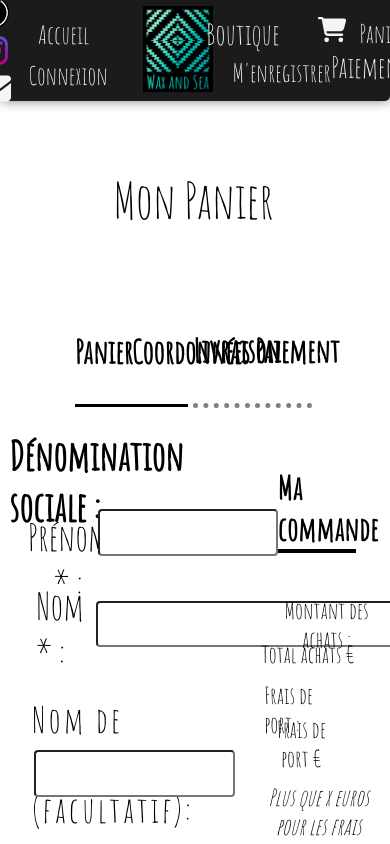
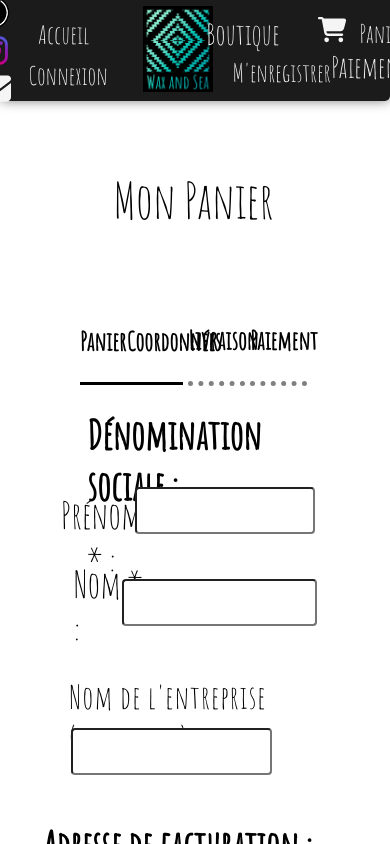
Before and after one commit to tristanlaulanie/waxandsea-front-dashboard, a React (Create React App) app: page /panier/coordonnees in a window 390 px wide. Shown: the top 844 px of the page. Built offline with nearby package versions, Linux system fonts and the light colour scheme.

Commit message:
PanierCoordonnees:Width575-Height950:Responsive

```diff
--- a/src/components/Panier/PanierCoordonnees/PanierCoordonneesResponsive.css
+++ b/src/components/Panier/PanierCoordonnees/PanierCoordonneesResponsive.css
@@ -511,8 +511,6 @@
   #first-name_label_input_container label {
     /* border: 2px dotted blue; */
     left: 0;
-    display: inline-block;
-    width: 1200px;
     margin: 0;
   }
 
@@ -749,3 +747,67 @@
     top: 10px;
   }
 }
+
+@media screen and (width <= 645px) and (max-height: 950px) {
+  .PanierCoordonnees {
+    height: 375vh;
+  }
+
+  #mon-panier_coordonnees-commande {
+    display: flex;
+    flex-direction: column;
+  }
+
+  #first-name_label_input_container {
+    width: 70vw;
+  }
+
+  #first-name_label_input_container label {
+    /* border: 1px solid red; */
+    left: -1vw;
+    width: 50vw;
+  }
+
+  #last-name_label_input-container {
+    width: 70vw;
+  }
+
+  #last-name_label_input-container input {
+    width: 50vw;
+    left: -7.5vw;
+  }
+
+  #company-name_label_input label {
+    width: 70vw;
+    letter-spacing: 1px;
+    font-size: 2em;
+  }
+
+  .command_component_coordonnees {
+    position: relative;
+    left: 24vw;
+  }
+
+  #confirm_button button {
+    left: 6.5vw;
+    top: -3vh;
+  }
+}
+
+@media screen and (width <= 595px) and (max-height: 950px) {
+  .panier_title-story_coordonees {
+    font-size: 0.8em;
+  }
+}
+
+@media screen and (width <= 575px) and (max-height: 950px) {
+  #social-status_title {
+    width: 50vw;
+  }
+}
+
+@media screen and (width <= 527px) and (max-height: 950px) {
+  #social-status_title {
+    width: 53vw;
+  }
+}
--- a/src/components/Panier/PanierCoordonnees/index.js
+++ b/src/components/Panier/PanierCoordonnees/index.js
@@ -13,7 +13,7 @@ function PanierCoordonnees() {
   return (
     <div className="PanierCoordonnees">
       <h1>Mon Panier</h1>
-      <div id="panier_user-story">
+      <div className="panier_title-story_coordonees" id="panier_user-story">
         <h2 id="panier-title-story">
           <Link className="user-story_style" to="/panier/produit">
             Panier
```
